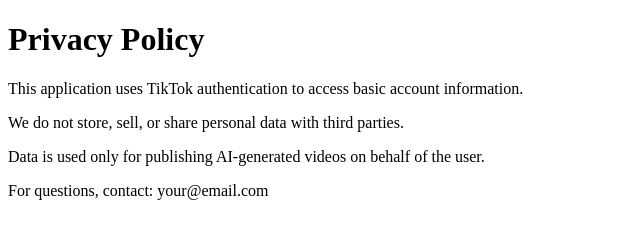
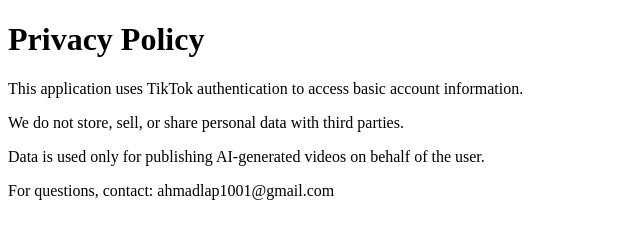
Before and after one commit to a-nob-code/ai-video-publisher, a plain HTML site: page privacy.html in a window 1280 px wide. Shown: the full height of the page, 0-640 px from the left. Drawn offline with Linux system fonts and the light colour scheme.

Commit message:
Update privacy.html

```diff
--- a/privacy.html
+++ b/privacy.html
@@ -12,6 +12,6 @@
 
   <p>Data is used only for publishing AI-generated videos on behalf of the user.</p>
 
-  <p>For questions, contact: your@email.com</p>
+   <p>For questions, contact: ahmadlap1001@gmail.com</p>
 </body>
 </html>
```
